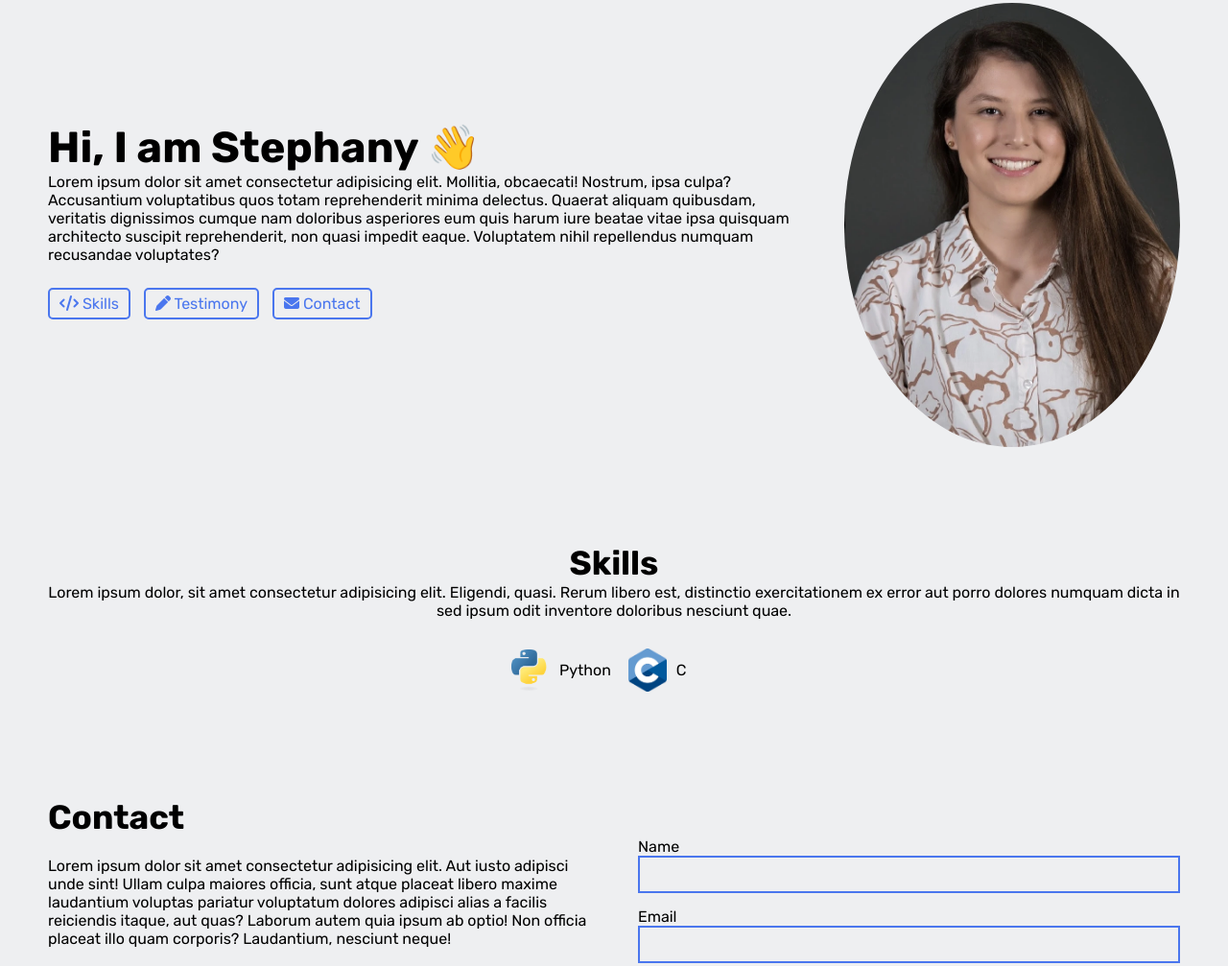
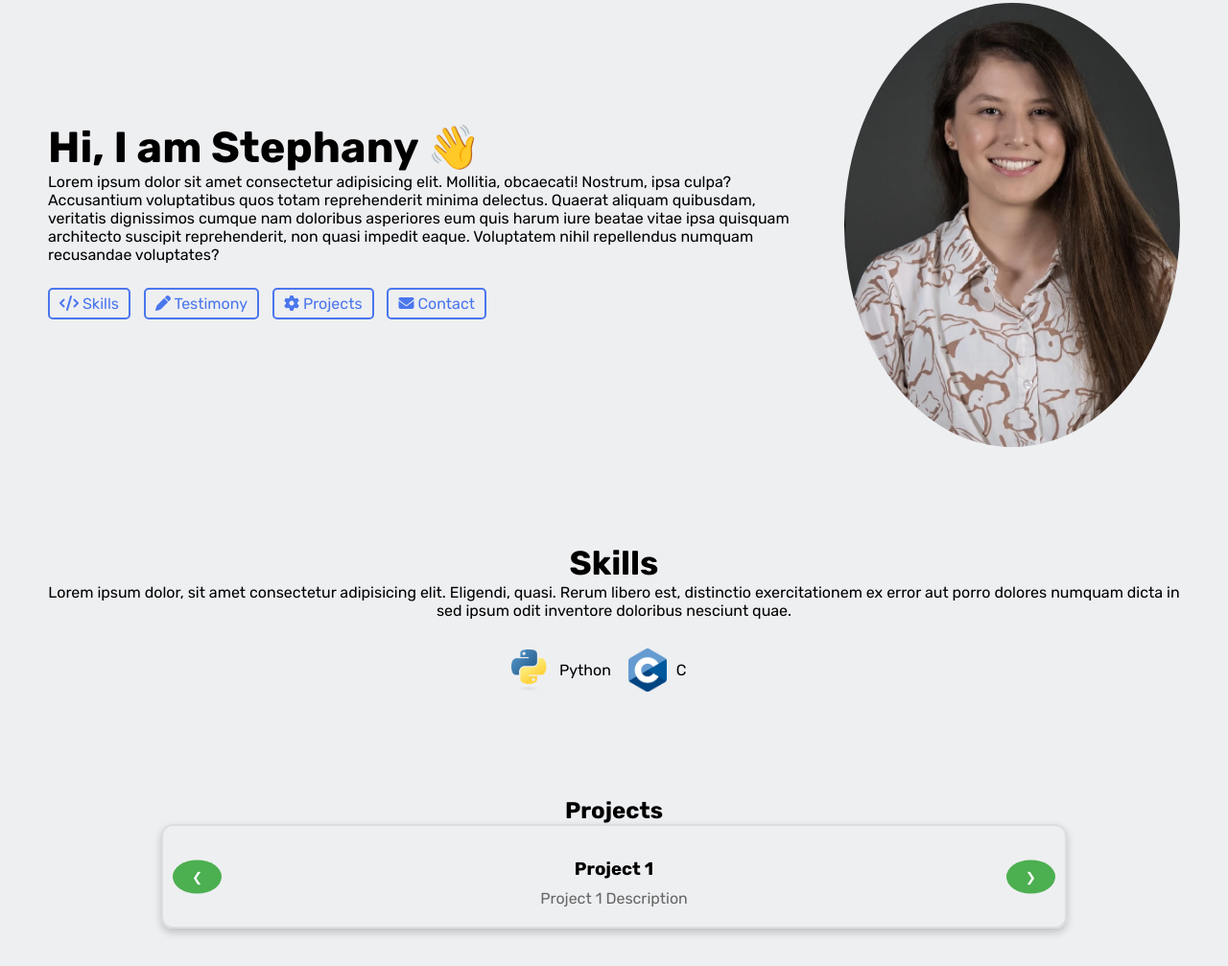
Before and after one commit to sayala1218/Stephany_Ayala-Cerna.github.io, a plain HTML site: page index.html in a window 1280 px wide. Shown: the part 127-1134 px from the top of the page at 96% size. Drawn offline with Linux system fonts and the light colour scheme.

Commit message:
start projects section

```diff
--- a/index.html
+++ b/index.html
@@ -59,6 +59,11 @@
                         <span>Testimony</span>
                     </a>
 
+                    <a href="#projects">
+                        <i class="fa-solid fa-gear"></i>
+                        <span>Projects</span>
+                    </a>
+
                     <a href="#contact">
                         <i class="fa-solid fa-envelope"></i>
                         <span>Contact</span>
@@ -107,6 +112,38 @@
             </div>
         </section> -->
 
+        <!-- section5: projects-->
+
+        <section id="projects" class="projects-section">
+            <h2> Projects </h2>
+            <div class="carousel">
+                <div class="carousel-inner">
+                    <div class="carousel-item active">
+                        <img src="" alt="">
+                        <h3>Project 1</h3>
+                        <p>Project 1 Description</p>
+                    </div>
+
+                    <div class="carousel-item">
+                        <img src="" alt="">
+                        <h3>Project 2</h3>
+                        <p>Project 2 Description</p>
+                    </div>
+
+                    <div class="carousel-item">
+                        <img src="" alt="">
+                        <h3>Project 3</h3>
+                        <p>Project 3 Description</p>
+                    </div>
+                </div>
+
+                <!-- Navigation Arrows -->
+                <button class="prev">&#10094;</button>
+                <button class="next">&#10095;</button>
+            </div>
+        </section>
+        <script src="script.js"></script>
+
         <!-- section4: contact -->
         <section id="contact" class="contact-section">
             <h2>Contact</h2>
--- /dev/null
+++ b/script.js
@@ -0,0 +1,22 @@
+const carouselInner = document.querySelector('.carousel-inner');
+const items = document.querySelectorAll('.carousel-item');
+const prevBtn = document.querySelector('.prev');
+const nextBtn = document.querySelector('.next');
+
+let currentIndex = 0;
+
+function showSlide(index) {
+    if (index < 0) {
+        index = items.length - 1;
+    } else if (index >= items.length) {
+        index = 0;
+    }
+    carouselInner.style.transform = `translateX(-${index * 100}%)`;
+    currentIndex = index;
+}
+
+prevBtn.addEventListener('click', () => showSlide(currentIndex - 1));
+nextBtn.addEventListener('click', () => showSlide(currentIndex + 1));
+
+// Auto-slide every 5 seconds
+setInterval(() => showSlide(currentIndex + 1), 10000);
--- a/web.css
+++ b/web.css
@@ -155,10 +155,66 @@ nav .right a span{
     margin: 10px;
 }
 
+/* section 4: Projects */
+.projects-section{
+    padding:0 50px;
+    margin-bottom: 100px;
+    text-align: center;
+}
+
+.carousel {
+    position: relative;
+    width: 80%;
+    max-width: 700%;
+    margin: 0 auto;
+    overflow: hidden;
+    border: 2px solid #ddd;
+    border-radius: 12px;
+    box-shadow: 0 4px 8px rgba(0,0,0,0.2);
+}
+.carousel-inner {
+    display: flex;
+    transition: transform 0.5s ease;
+}
+.carousel-item {
+    min-width: 100%;
+    box-sizing: border-box;
+}
+.carousel-item img {
+    width: 100%;
+    border-bottom: 2px solid #4CAF50;
+}
+.carousel-item h3{
+    margin: 15px 0 10px;
+}
+.carousel-item p{
+    padding: 0 15px 20px;
+    color: #666;
+}
+/* Navigation Arrows */
+.prev, .next {
+    position: absolute;
+    top: 50%;
+    transform: translateY(-50%);
+    background-color: #4CAF50;
+    color: #fff;
+    border: none;
+    padding: 10px 20px;
+    cursor: pointer;
+    border-radius: 50%;
+}
+
+.prev { left: 10px; }
+.next { right: 10px; }
+
+.prev:hover, .next:hover {
+    background-color: #45a049;
+}
+
 /* section 4: Contact */
 
 .contact-section{
-    padding: 0 50px;
+    /* padding: 0 50px; */
     margin-bottom: 100px;
 
 }
```
